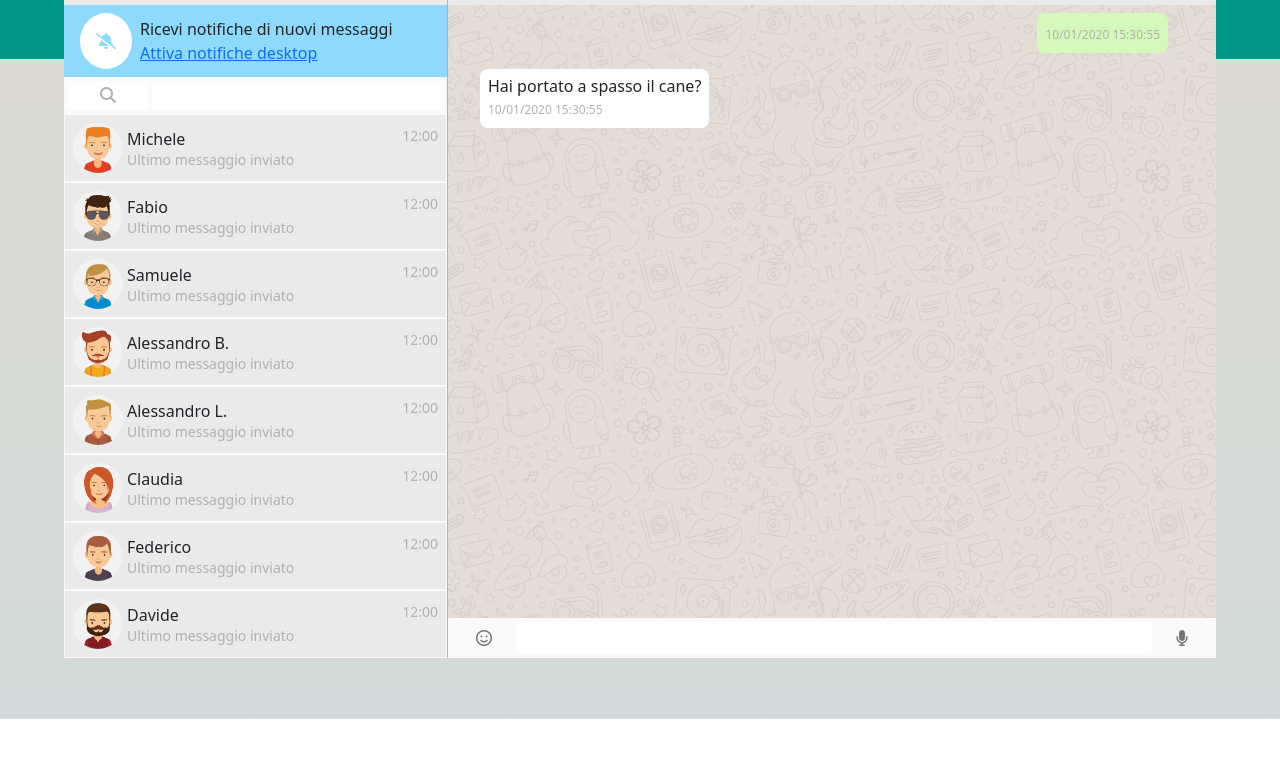
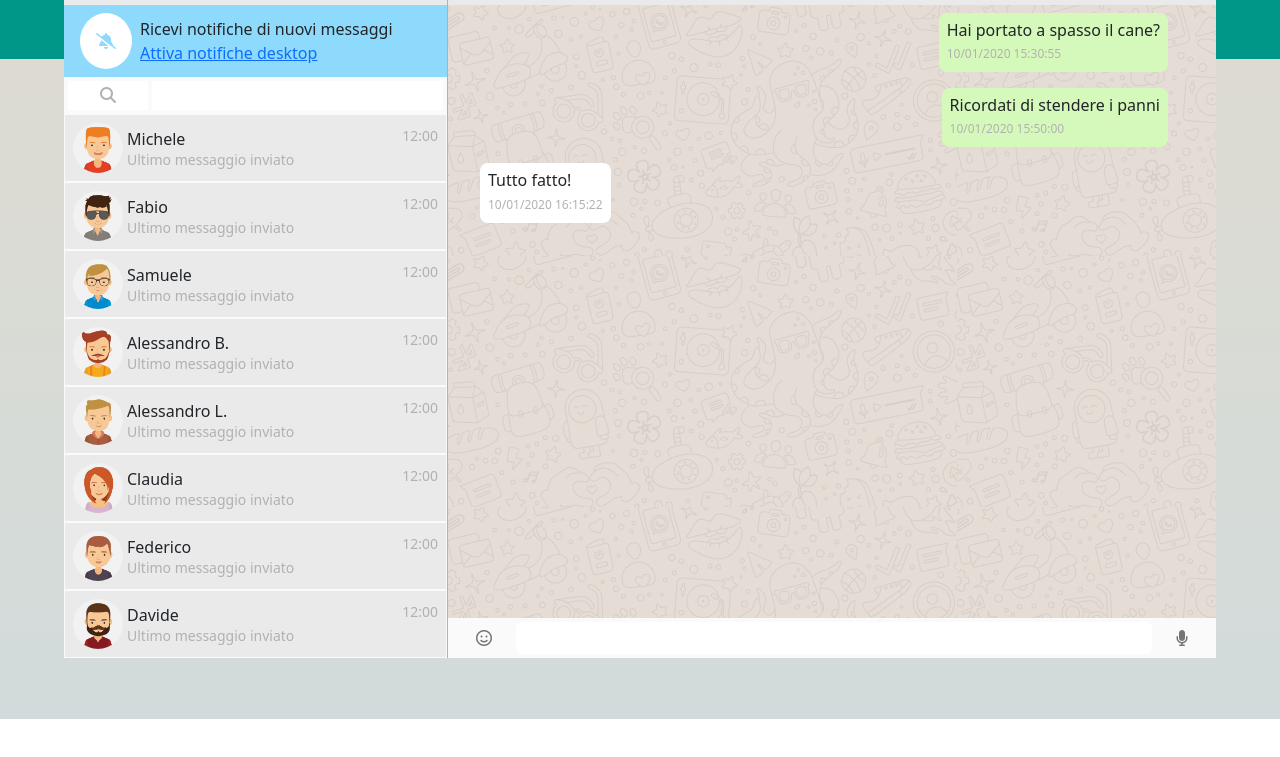
Before and after one commit to Danielateresa/vue-boolzapp, a plain HTML site: page index.html in a window 1280 px wide. Shown: the part 81-838 px from the top of the page. Drawn offline with nearby package versions, Linux system fonts and the light colour scheme.

Commit message:
Added active messsages

```diff
--- a/assets/css/style.css
+++ b/assets/css/style.css
@@ -146,14 +146,17 @@ input {
     padding: 0.5rem;
     border-radius: 0.5rem;
     margin: 0.5rem 3rem 0.5rem 2rem;
+
 }
 
 .user_msg {
     background-color: var(--user-msg-bool);
+    margin-left: auto;
 }
 
 .friend_msg {
     background-color: var(--white-bool);
+
 }
 
 .chat_board span {
--- a/index.html
+++ b/index.html
@@ -134,26 +134,26 @@
                                 </div>
                             </div>
 
-                            <div
-                                class="chat_board">
+                            <div class="chat_board">
 
-                                <div class="d-flex justify-content-end">
-                                    <div class="user_msg messages">
-                                        <h6
-                                            v-if="contacts[activeContact].messages[activeContact].status
-                                            === sent" class="fw-normal mb-0">{{contacts[activeContact].messages[activeContact].message}}</h6>
-                                        <span class="text_gray">{{contacts[activeContact].messages[activeContact].date}}</span>
+                                <div v-for="(message, i) in
+                                    contacts[activeContact].messages"
+                                    class="d-flex">
+                                    <div class="messages"
+                                        :class="contacts[activeContact].messages[i].status
+                                        === 'sent'
+                                        ? 'user_msg' : 'friend_msg'">
+                                        <h6 class="fw-normal mb-0">{{contacts[activeContact].messages[i].message}}</h6>
+                                        <span class="text_gray">{{contacts[activeContact].messages[i].date}}</span>
                                     </div>
                                 </div>
 
-                                <div class="d-flex justify-content-start">
+                                <!--   <div class="d-flex justify-content-start">
                                     <div class="messages friend_msg">
                                         <h6 class="fw-normal mb-0 ">{{contacts[activeContact].messages[activeContact].message}}</h6>
                                         <span class="text_gray">{{contacts[activeContact].messages[activeContact].date}}</span>
                                     </div>
-                                </div>
-
-
+                                </div> -->
                             </div>
                             <div class="bottom_bar d-flex
                                 justify-content-between bg_searchbar p-1">
```
